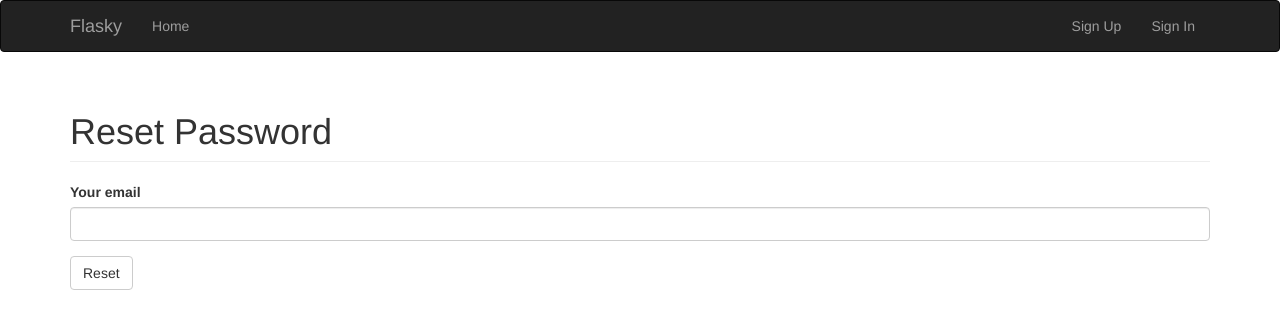
After one commit to imhuwq/flasky, a Flask app: page /user/reset/1 in a window 1280 px wide. The commit adds this page. Shown: the top 329 px of the page. Run offline with Flask 2, Linux system fonts and the light colour scheme; some libraries are stand-ins or nearby versions.

Commit message:
chapter 8d enable to change email, username, password and reset password

```diff
--- a/app/__init__.py
+++ b/app/__init__.py
@@ -4,6 +4,7 @@ from flask.ext.mail import Mail
 from flask.ext.moment import Moment
 from flask.ext.sqlalchemy import SQLAlchemy
 from flask.ext.login import LoginManager
+from flask_wtf.csrf import CsrfProtect
 from config import config
 
 bootstrap = Bootstrap()
@@ -13,6 +14,7 @@ db = SQLAlchemy()
 login_manager = LoginManager()
 login_manager.session_protection = 'strong'
 login_manager.login_view = 'user.login'
+csrf = CsrfProtect()
 
 
 def create_app(config_name):
@@ -24,6 +26,7 @@ def create_app(config_name):
     mail.init_app(app)
     moment.init_app(app)
     db.init_app(app)
+    csrf.init_app(app)
 
     from .main import main as main_blueprint
     app.register_blueprint(main_blueprint)
--- a/app/models.py
+++ b/app/models.py
@@ -24,6 +24,7 @@ class User(UserMixin, db.Model):
     password_security = db.Column(db.String(32))
     role_id = db.Column(db.Integer, db.ForeignKey('roles.id'))
     confirmed = db.Column(db.Boolean, default=False)
+    suspend_email = db.Column(db.String(64), unique=True)
 
     @property
     def password(self):
@@ -38,7 +39,7 @@ class User(UserMixin, db.Model):
 
     def generate_confirmation_token(self, expiration=1200):
         s = Serializer(current_app.config['SECRET_KEY'], expiration)
-        token = s.dumps({'confirm':self.id})
+        token = s.dumps({'confirm': self.id})
         return token
 
     def confirm_token(self, token):
--- a/app/templates/user/login.html
+++ b/app/templates/user/login.html
@@ -10,4 +10,5 @@
     <div class="col-md-4">
         {{ wtf.quick_form(form) }}
     </div>
+    <p class="col-md-4 ">Forget password? <a href="{{ url_for('user.reset', action='password') }}">Reset</a> Here</p>
 {% endblock %}
--- a/app/templates/user/mail/confirm.html
+++ b/app/templates/user/mail/confirm.html
@@ -1,7 +1,7 @@
 <p><strong>Dear {{ user.name }}</strong></p>
 <p>Welcome to Flasky !</p>
 <p>To confirm your account please click in the following link:</p>
-<a href="{{ url_for('user.confirm', token=token,  _external=True) }}">click here to confirm your account</a>
+<a href="{{ url_for('user.confirm', action='register', token=token,  _external=True) }}">click here to confirm your account</a>
 <p>Sincerely,</p>
 <p>The Flasky Team</p>
 <p><i>Note: replies to this email address are not monitored.</i></p>
--- a/app/templates/user/mail/confirm.txt
+++ b/app/templates/user/mail/confirm.txt
@@ -1,7 +1,7 @@
 Dear {{ user.name }},
 Welcome to Flasky!
 To confirm your account please click in the following link:
-{{ url_for('user.confirm', token=token,  _external=True) }}
+{{ url_for('user.confirm', action='register', token=token,  _external=True) }}
 Sincerely,
 The Flasky Team
 Note: replies to this email address are not monitored.
--- a/app/templates/user/profile.html
+++ b/app/templates/user/profile.html
@@ -9,12 +9,12 @@
         <tr>
             <th>Email</th>
             <td>{{ user.email }}</td>
-            <td><a href="{{ url_for('user.change_email') }}">change your email</a></td>
+            <td><a href="{{ url_for('user.update', action='chemail') }}">change your email</a></td>
         </tr>
         <tr>
             <th>Name</th>
             <td>{{ user.name }}</td>
-            <td><a href="{{ url_for('user.change_name') }}">change your nickname</a></td>
+            <td><a href="{{ url_for('user.update', action='chname') }}">change your nickname</a></td>
         </tr>
         <tr>
             <th>Role</th>
@@ -24,7 +24,7 @@
         <tr>
             <th>Security</th>
             <td>{{ user.password_security }}</td>
-            <td><a href="{{ url_for('user.change_password') }}">change your password</a></td>
+            <td><a href="{{ url_for('user.update', action='chpasswd') }}">change your password</a></td>
         </tr>
     </table>
 
--- /dev/null
+++ b/app/templates/user/reset.html
@@ -0,0 +1,11 @@
+{% extends "base.html" %}
+{% import "bootstrap/wtf.html" as wtf %}
+
+{% block title %} Flasky - Reset {% endblock %}
+
+{% block page_content %}
+    <h1 class="page-header">
+    Reset Password
+    </h1>
+    {{ wtf.quick_form(form) }}
+{% endblock %}
--- /dev/null
+++ b/app/user/forms.py
@@ -0,0 +1,91 @@
+from flask.ext.wtf import Form
+from wtforms import StringField, PasswordField, BooleanField, SubmitField
+from wtforms.validators import DataRequired, Email, Length, EqualTo, Regexp, ValidationError
+from ..models import User
+
+
+class LoginFrom(Form):
+    email = StringField('Email', validators=[DataRequired(), Length(1, 64), Email()])
+    password = PasswordField('Password', validators=[DataRequired()])
+    remember = BooleanField('Keep Logged in')
+    submit = SubmitField('Login')
+
+
+class RegisterForm(Form):
+    email = StringField('Email used to log in', validators=[DataRequired(), Length(1, 64), Email()])
+    name = StringField('Nickname makes you unique', validators=[DataRequired(), Length(3, 12),
+                                                                Regexp('^[A-Za-z][A-Za-z0-9_.]*$', 0,
+                                                                       'Username contains only letters,'
+                                                                       'numbers and dots and underscores')])
+    password = PasswordField('Password used to log in', validators=[DataRequired(),
+                                                                    Length(6, 18, message='Password should be'
+                                                                                          ' 6-18 at length')])
+    submit = SubmitField('Register')
+
+    def validate_email(self, field):
+        if User.query.filter_by(email=field.data).first():
+            raise ValidationError('This email has been registered before.')
+
+    def validate_name(self, field):
+        if User.query.filter_by(name=field.data).first():
+            raise ValidationError('This nickname has been taken.')
+
+
+class ChemailForm(Form):
+    old_email = StringField('Your old email address', validators=[DataRequired(), Length(1, 64), Email()])
+    new_email = StringField('Your new email address', validators=[DataRequired(), Length(1, 64), Email()])
+
+    def validate_new_email(self, field):
+        if User.query.filter_by(email=field.data).first():
+            raise ValidationError('This email is in use. Please choose another email.')
+
+    submit = SubmitField('Update')
+
+
+class ChnameForm(Form):
+    old_name = StringField('Old Name', validators=[DataRequired(), Length(3, 12),
+                                                   Regexp('^[A-Za-z][A-Za-z0-9_.]*$', 0,
+                                                          'Username contains only letters, '
+                                                          'numbers and dots and underscores')])
+    new_name = StringField('New Name', validators=[DataRequired(), Length(3, 12),
+                                                   Regexp('^[A-Za-z][A-Za-z0-9_.]*$', 0,
+                                                          'Username contains only letters,'
+                                                          'numbers and dots and underscores')])
+
+    def validate_new_name(self, field):
+        if User.query.filter_by(name=field.data).first():
+            raise ValidationError('This name is in use. Please choose another name.')
+
+    submit = SubmitField('Update')
+
+
+class ChpasswdForm(Form):
+    old_password = PasswordField('Old Password', validators=[DataRequired(),
+                                                             Length(6, 18, message='Password should be'
+                                                                                   ' 6-18 at length')])
+    password = PasswordField('New Password', validators=[DataRequired(),
+                                                         Length(6, 18, message='Password should be'
+                                                                               ' 6-18 at length')])
+    submit = SubmitField('Update')
+
+
+class ResetForm(Form):
+    email = StringField('Your email', validators=[DataRequired(), Length(1, 64), Email()])
+
+    def validate_email(self, field):
+        if not User.query.filter_by(email=field.data).first():
+            raise ValidationError('Invalid email.')
+    submit = SubmitField('Reset')
+
+
+class ResetPasswordForm(Form):
+    email = StringField('Your email', validators=[DataRequired(), Length(1, 64), Email()])
+    password = PasswordField('Password used to log in', validators=[DataRequired(),
+                                                                    Length(6, 18, message='Password should be'
+                                                                                          ' 6-18 at length')])
+
+    def validate_email(self, field):
+        if not User.query.filter_by(email=field.data).first():
+            raise ValidationError('Invalid email.')
+
+    submit = SubmitField('Reset')
--- a/app/user/views.py
+++ b/app/user/views.py
@@ -1,8 +1,8 @@
-from flask import render_template, redirect, request, url_for, flash
+from flask import render_template, redirect, request, url_for, flash, session
 from flask.ext.login import login_user, logout_user, current_user, login_required
 from . import user
 from ..models import User
-from .forms import LoginFrom, RegisterForm
+from .forms import LoginFrom, RegisterForm, ChemailForm, ChnameForm, ChpasswdForm, ResetForm, ResetPasswordForm
 from .. import db
 from .._email import send_email
 import re
@@ -15,6 +15,8 @@ def login():
         u = User.query.filter_by(email=form.email.data).first()
         if u is None:
             flash('You have not registered. Would you register now?')
+            session['temp_email'] = form.email.data
+            session['temp_passwd'] = form.password.data
             return redirect(url_for('user.register'))
         elif u.verify_password(form.password.data):
             login_user(u, form.remember.data)
@@ -51,37 +53,49 @@ def check_password_security(passwd):
     else:
         return 'very strong'
 
+
 @user.route('/register', methods=['GET', 'POST'])
 def register():
     form = RegisterForm()
+    form.email.data, session['temp_email'] = session.get('temp_email'), None
     if form.validate_on_submit():
         security = check_password_security(form.password.data)
         u = User(email=form.email.data,
                  name=form.name.data,
                  password=form.password.data,
                  password_security = security)
+        token = u.generate_confirmation_token()
+        send_email(form.email.data, 'Account Confirmation', 'user/mail/confirm',
+                   user=u, token=token)
         db.session.add(u)
         db.session.commit()
         login_user(u)
-        token = u.generate_confirmation_token()
-        send_email(form.email.data, 'Account Confirmation', 'user/mail/confirm',
-                   user=u, token=token)
         flash('You have successfully signed up.'
               'But you should confirm your account in your email')
         return redirect(url_for('main.index'))
     return render_template('user/register.html', form=form)
 
 
-@user.route('/confirm/<token>')
+@user.route('/confirm/<action>/<token>')
 @login_required
-def confirm(token):
-    if current_user.confirmed:
-        flash('Ths account has already been confirmed')
-    elif current_user.confirm_token(token):
-        flash('You have confirmed your account')
-    else:
-        flash('The confirmation link is invalid or expired')
-    return redirect(url_for('main.index'))
+def confirm(action, token):
+    u = current_user
+    if action == 'register':
+        if u.confirmed:
+            flash('Ths account has already been confirmed')
+        elif u.confirm_token(token):
+            flash('You have confirmed your account')
+        else:
+            flash('The confirmation link is invalid or expired')
+        return redirect(url_for('main.index'))
+    if action == 'chemail':
+        if u.confirm_token(token):
+            u.email, u.suspend_email = u.suspend_email, None
+            db.add(u)
+            db.commit()
+            flash('You have successfully updated your email.')
+            return redirect(url_for('user.profile'))
+    return url_for('main.index')
 
 
 @user.before_app_request
@@ -116,25 +130,81 @@ def profile():
     return render_template('user/profile.html', user=u)
 
 
-@user.route('/chemail')
-@login_required
-def change_email():
-    pass
-
-
-@user.route('/chname')
-@login_required
-def change_name():
-    pass
-
-
 @user.route('/privileges')
 @login_required
 def privileges():
-    pass
+    return
 
 
-@user.route('/chpasswd')
+@user.route('/update/<action>', methods=['GET', 'POST'])
 @login_required
-def change_password():
-    pass
+def update(action):
+    u = current_user
+    if action == 'chemail':
+        form = ChemailForm()
+        form.old_email.data = u.email
+        if form.validate_on_submit():
+            if form.old_email.data != u.email:
+                flash('Invalid old email')
+                return redirect(url_for('user.update', action=action))
+            u.suspend_email = form.new_email.data
+            token = u.generate_confirmation_token()
+            send_email(form.new_email.data, 'Account Update', 'user/mail/update',
+                       token=token, user=user, action=action)
+            db.session.add(u)
+            db.session.commit()
+            flash('Please check your new email to confirm this update')
+            return redirect(url_for('user.profile'))
+    elif action == 'chname':
+        form = ChnameForm()
+        form.old_name.data = u.name
+        if form.validate_on_submit():
+            u.name = form.new_name.data
+            db.session.add(u)
+            db.session.commit()
+            flash('You have successfully changed your name.')
+            return redirect(url_for('user.profile'))
+    elif action == 'chpasswd':
+        form = ChpasswdForm()
+        if form.validate_on_submit():
+            u.password = form.password.data
+            db.session.add(u)
+            db.session.commit()
+            flash('You have successfully changed your password.')
+            return redirect(url_for('user.profile'))
+    return render_template('user/update.html', action=action, form=form)
+
+
+@user.route('/reset/<action>', methods=['GET', 'POST'])
+def reset(action):
+    if not current_user.is_anonymous:
+        return redirect(url_for('main.index'))
+    form = ResetForm()
+    if form.validate_on_submit():
+        u = User.query.filter_by(email=form.email.data).first()
+        token = u.generate_confirmation_token(600)
+        send_email(form.email.data, 'Reset Password Confirmation', 'user/mail/reset',
+                   user=u, token=token, action=action)
+        flash('An instruction to reset password is sent to your email')
+        return redirect(url_for('main.index'))
+    return render_template('user/reset.html', form=form, action=action)
+
+
+@user.route('/reset/<action>/confirm/<token>', methods=['GET', 'POST'])
+def reset_confirm(action, token):
+    u = current_user
+    if action == 'password':
+        if not u.is_anonymous:
+            return redirect(url_for('main.index'))
+        form = ResetPasswordForm()
+        if form.validate_on_submit():
+            u = User.query.filter_by(email=form.email.data).first()
+            if u.confirm_token(token):
+                u.password = form.password.data
+                db.session.add(u)
+                db.session.commit()
+                flash('You have reset your password')
+                return redirect(url_for('user.login'))
+            flash('Invalid email')
+        return render_template('user/reset.html', form=form)
+    return url_for('main.index')
```
Also changed, not shown: app/auth/forms.py (deleted, +0 -33 lines), app/templates/user/mail/reset.html (added, +7 -0 lines), app/templates/user/mail/reset.txt (added, +7 -0 lines), app/templates/user/mail/update.html (added, +11 -0 lines), app/templates/user/mail/update.txt (added, +11 -0 lines), app/templates/user/update.html (added, +26 -0 lines).
